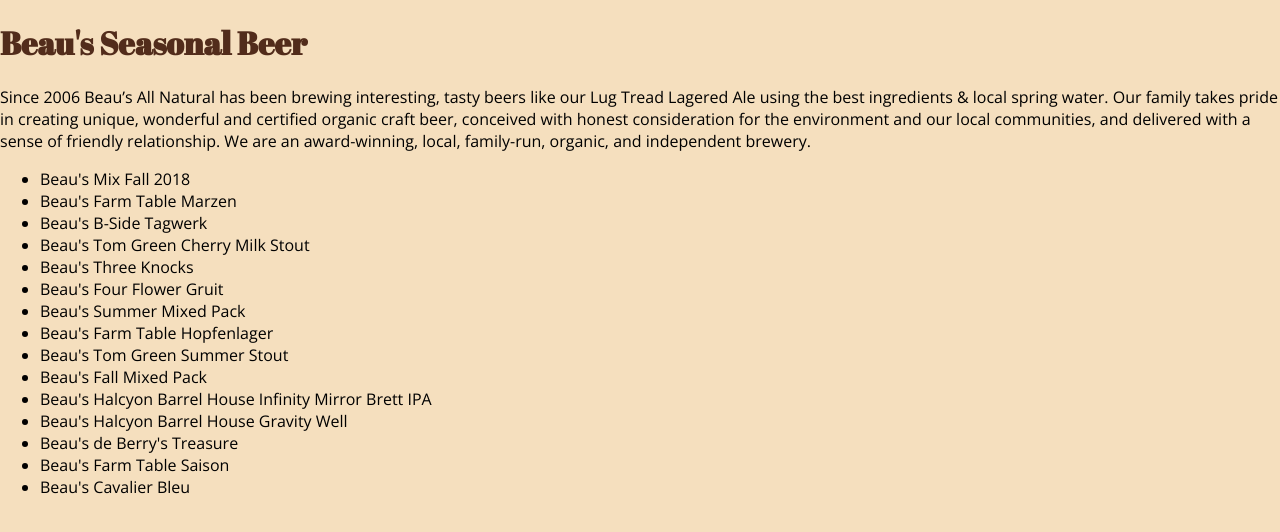
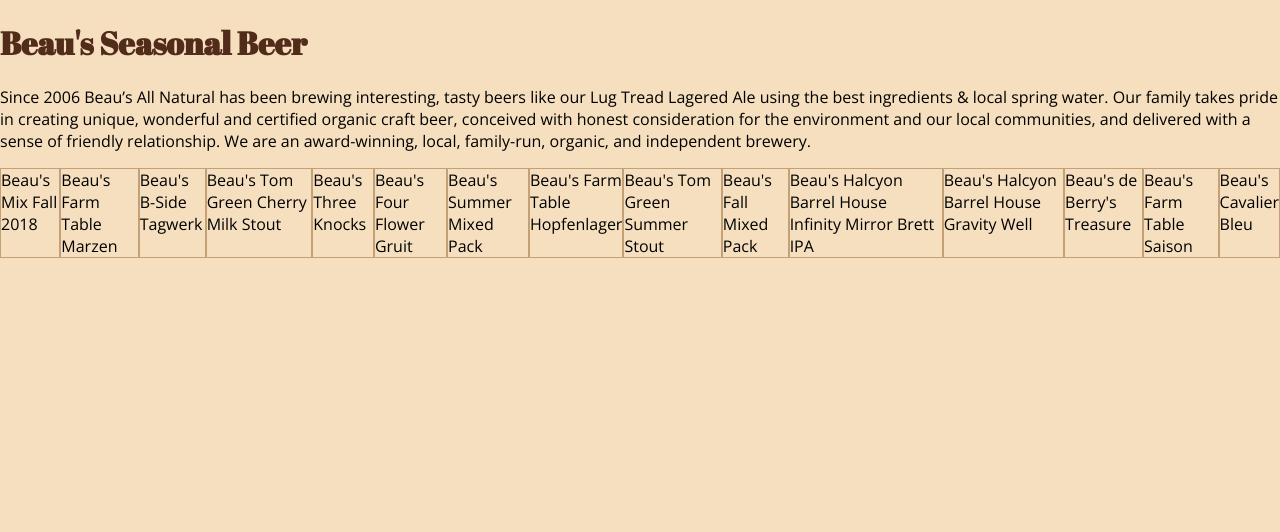
Before and after one commit to akc52/beaus, a React (Create React App) app: page / in a window 1280 px wide. Shown: the top 532 px of the page. Built offline with nearby package versions, Linux system fonts and the light colour scheme.

Commit message:
Style classes

```diff
--- a/src/App.css
+++ b/src/App.css
@@ -24,3 +24,14 @@ a {
   color: var(--color2);
   border-bottom: 1px solid var(--color4);
 }
+
+.productList {
+  display: flex;
+  padding-left: 0;
+  margin-left: 0;
+}
+
+.productList__item {
+  border: 1px solid var(--color1);
+  list-style-type: none;
+}
--- a/src/App.js
+++ b/src/App.js
@@ -1144,7 +1144,7 @@ class App extends Component {
       let filteredProducts = dataset.result.map((product) => {
         if(product.is_seasonal) {
           return(
-            <li key={product.id}>
+            <li className="productList__item" key={product.id}>
               {product.name}
             </li>
           )
--- a/src/ProductList.js
+++ b/src/ProductList.js
@@ -1,7 +1,7 @@
 import React from 'react';
 
 const ProductList = props => (
-  <ul>
+  <ul className="productList">
     {props.products}
   </ul>
 );
```
